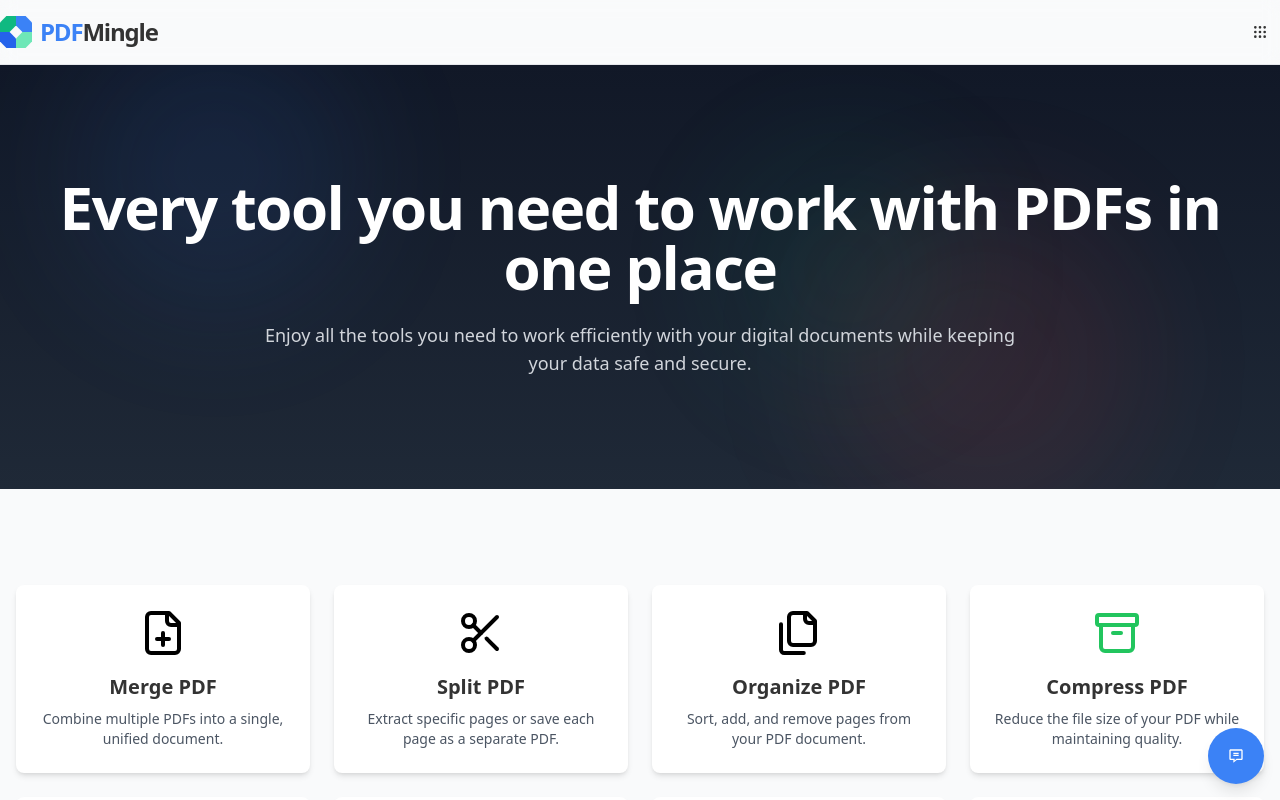
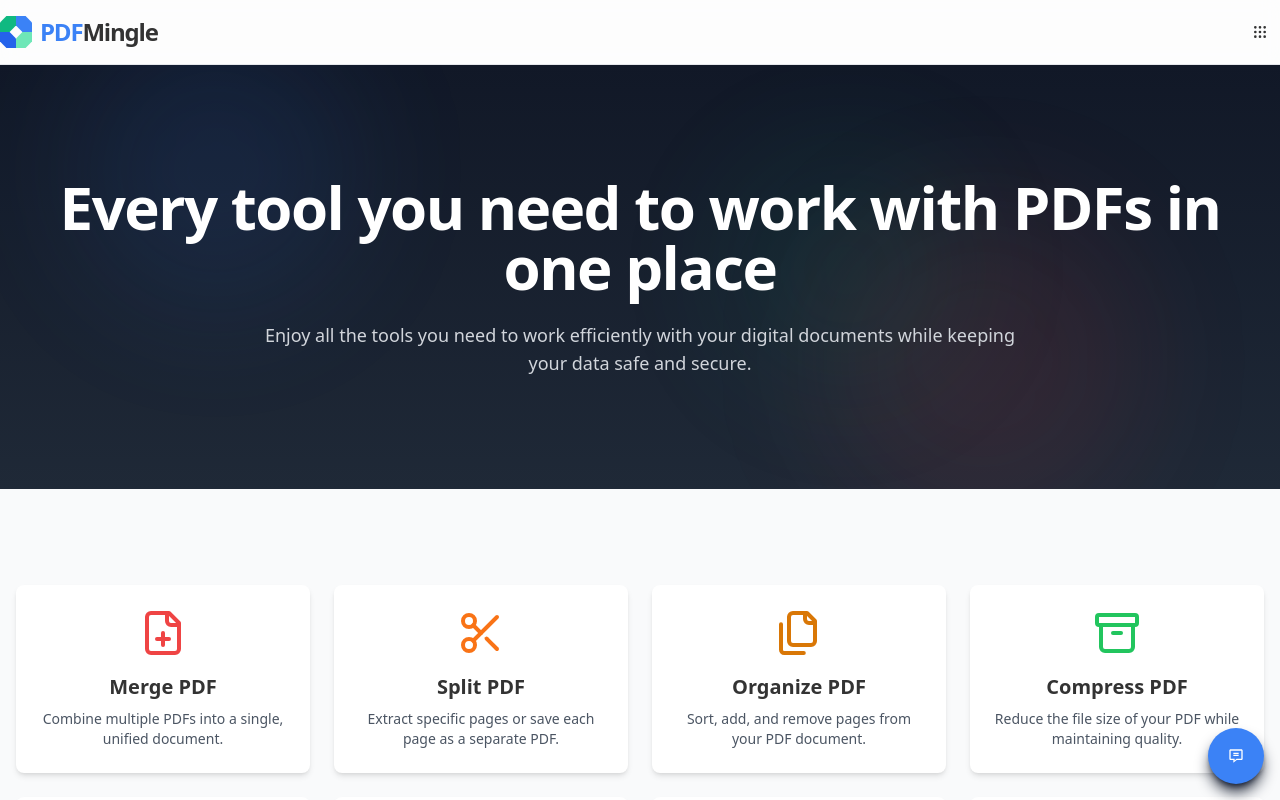
Before and after one commit to widhia-solanki/Pdfmingle, a Next.js app: page / in a window 1280 px wide. Shown: the top 800 px of the page. Built offline with nearby package versions, Linux system fonts and the light colour scheme.

Commit message:
Update tailwind.config.ts

```diff
--- a/tailwind.config.ts
+++ b/tailwind.config.ts
@@ -5,32 +5,80 @@ const config: Config = {
     './src/pages/**/*.{js,ts,jsx,tsx,mdx}',
     './src/components/**/*.{js,ts,jsx,tsx,mdx}',
     './src/layouts/**/*.{js,ts,jsx,tsx,mdx}',
+    // --- THIS IS THE FIX ---
+    // We must tell Tailwind to scan this folder for class names.
+    './src/constants/**/*.{js,ts,jsx,tsx,mdx}',
+    // --- END OF THE FIX ---
   ],
   theme: {
     extend: {
       backgroundImage: {
-        // We no longer need the image backgrounds, but keep panel-bg for the footer
         'panel-bg': "url('/panel-bg.png')",
       },
       colors: {
-        // --- NEW COLORS FOR THE HERO AND BUTTONS ---
-        'hero-bg': '#2d3748', // Dark Slate
-        'filter-inactive-bg': 'rgba(255, 255, 255, 0.1)',
-        'brand-blue': '#3B82F6', // The blue for the active button
-        'brand-blue-dark': '#2563EB',
-        'ilovepdf-text': '#333333',
-        // --- END OF NEW COLORS ---
-
-        // This is now redundant, but we'll keep it for other components
         'ilovepdf-red': '#3B82F6',
         'ilovepdf-red-dark': '#2563EB',
-
+        'ilovepdf-text': '#333333',
+        'hero-bg': '#2d3748',
+        'filter-inactive-bg': 'rgba(255, 255, 255, 0.1)',
+        'brand-blue': '#3B82F6',
+        'brand-blue-dark': '#2563EB',
         border: "hsl(var(--border))",
-        // ... rest of your shadcn colors
+        input: "hsl(var(--input))",
+        ring: "hsl(var(--ring))",
+        background: "hsl(var(--background))",
+        foreground: "hsl(var(--foreground))",
+        primary: {
+          DEFAULT: "hsl(var(--primary))",
+          foreground: "hsl(var(--primary-foreground))",
+        },
+        secondary: {
+          DEFAULT: "hsl(var(--secondary))",
+          foreground: "hsl(var(--secondary-foreground))",
+        },
+        destructive: {
+          DEFAULT: "hsl(var(--destructive))",
+          foreground: "hsl(var(--destructive-foreground))",
+        },
+        muted: {
+          DEFAULT: "hsl(var(--muted))",
+          foreground: "hsl(var(--muted-foreground))",
+        },
+        accent: {
+          DEFAULT: "hsl(var(--accent))",
+          foreground: "hsl(var(--accent-foreground))",
+        },
+        popover: {
+          DEFAULT: "hsl(var(--popover))",
+          foreground: "hsl(var(--popover-foreground))",
+        },
+        card: {
+          DEFAULT: "hsl(var(--card))",
+          foreground: "hsl(var(--card-foreground))",
+        },
       },
-      // ... rest of your theme
+      borderRadius: {
+        lg: "var(--radius)",
+        md: "calc(var(--radius) - 2px)",
+        sm: "calc(var(--radius) - 4px)",
+      },
+      keyframes: {
+        "accordion-down": {
+          from: { height: "0" },
+          to: { height: "var(--radix-accordion-content-height)" },
+        },
+        "accordion-up": {
+          from: { height: "var(--radix-accordion-content-height)" },
+          to: { height: "0" },
+        },
+      },
+      animation: {
+        "accordion-down": "accordion-down 0.2s ease-out",
+        "accordion-up": "accordion-up 0.2s ease-out",
+      },
     },
   },
   plugins: [require("tailwindcss-animate")],
 };
+
 export default config;
```
